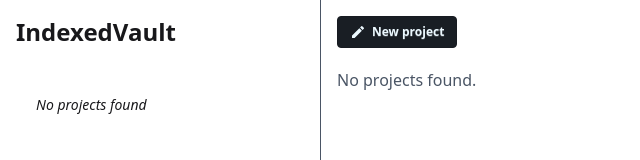
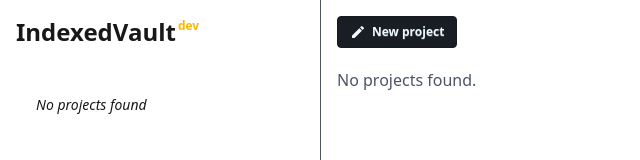
Before and after one commit to arnaugra/IndexedVault, a React (Vite) app: page / in a window 1280 px wide. Shown: the top 160 px of the page, without its empty margins (0-640 px from the left). Built offline with nearby package versions, Linux system fonts and the light colour scheme.

Commit message:
feat Layout: add development indicator to header link

```diff
--- a/src/layouts/Layout.tsx
+++ b/src/layouts/Layout.tsx
@@ -41,9 +41,10 @@
                 <button onClick={() => setSidebarOpen(!sidebarOpen)} className="xl:hidden cursor-pointer">
                     {sidebarOpen ? <HamburgerClose stroke strokeWidth="2" /> : <HamburgerOpen stroke strokeWidth="2" />}
                 </button>
-                <Link href="/">
-                    <h1>IndexedVault</h1>
+                <Link href="/" className="flex items-center gap-0.5">
+                    <h1>IndexedVault</h1> {import.meta.env.DEV && <sup className="text-warning font-semibold">dev</sup>}
                 </Link>
+
             </header>
 
             {/* Sidebar */}
```
